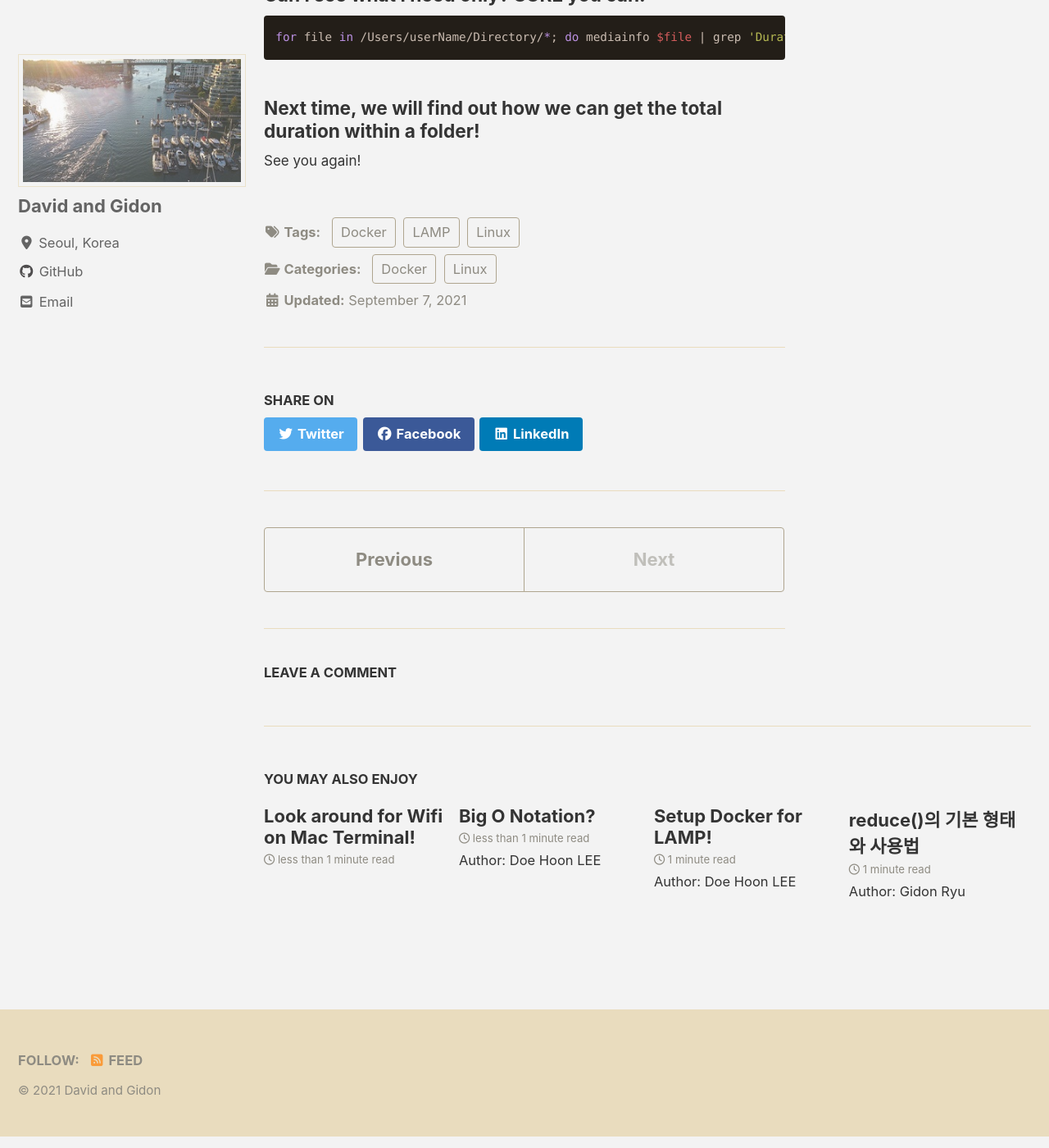
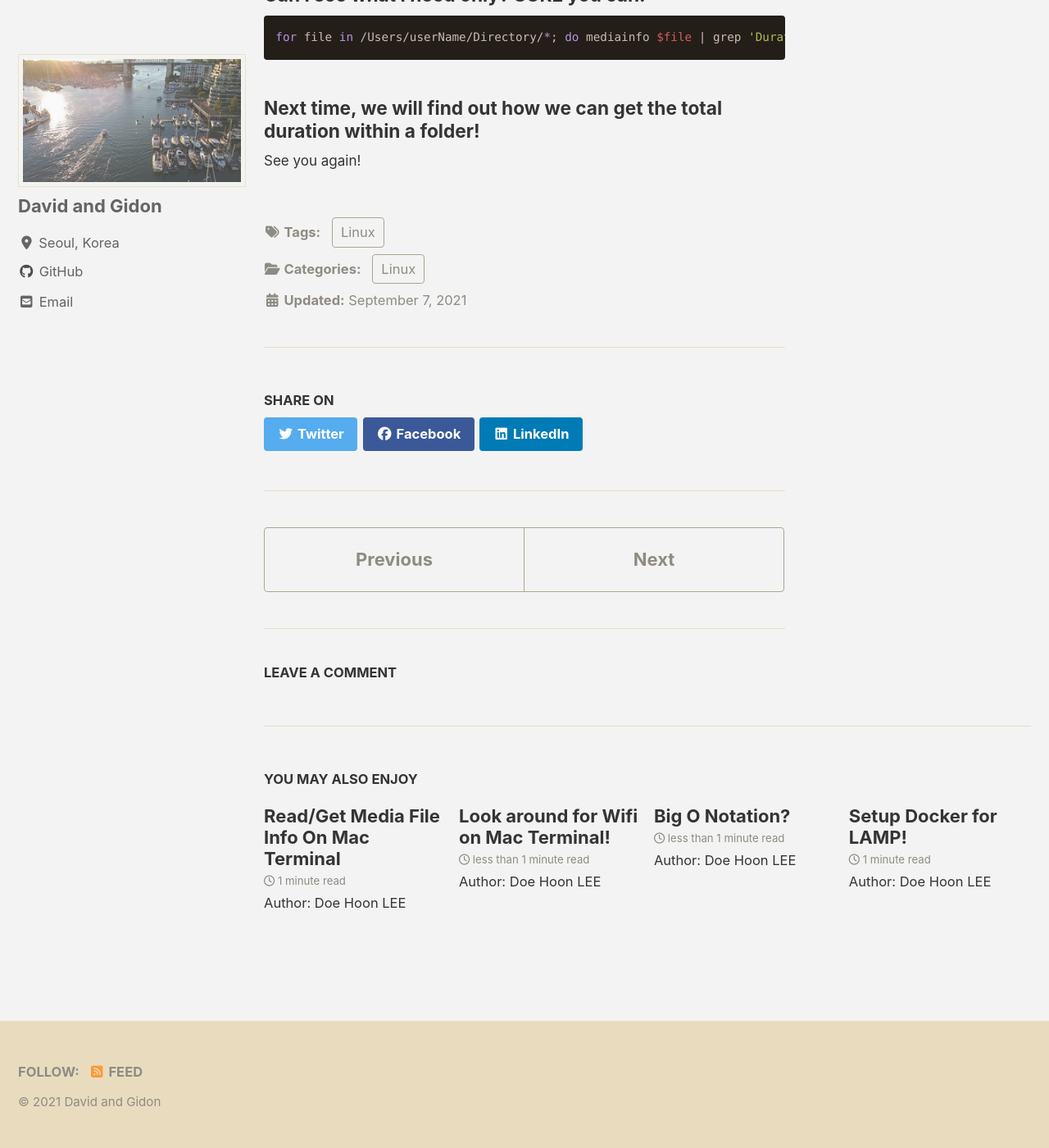
Before and after one commit to DOEHOONLEE/DGTechBlog, a Jekyll site: the page built from _posts/2021-09-07-How-To-Read-Meida-Files.md, in a window 1280 px wide and 1400 px high, scrolled down 1730 px. Shown: the whole window at 82% size. Built offline with Jekyll 4.4.1, drawn with Linux system fonts in a browser that asks for light colours; cached includes are drawn as plain includes; nearby versions of some CDN libraries; comment, search, counter and statistics services are not loaded; part of the change alters nothing that is shown.

```diff
--- a/_posts/2021-09-06-Wifi-Connection.md
+++ b/_posts/2021-09-06-Wifi-Connection.md
@@ -8,7 +8,7 @@ tags:
   - Linux
 ---
 
-<hr>
+> Author: Doe Hoon LEE
 
 #### Find and Connect wifi on MacBook terminal
 
--- a/_posts/2021-09-07-How-To-Read-Meida-Files.md
+++ b/_posts/2021-09-07-How-To-Read-Meida-Files.md
@@ -2,13 +2,10 @@
 title: "Read/Get Media File Info On Mac Terminal"
 
 categories:
-  - Docker
   - Linux
 
 tags:
   - Linux
-  - Docker
-  - LAMP
 ---
 
 > Author: Doe Hoon LEE
--- /dev/null
+++ b/_posts/2021-09-11-How-To-Open-Everything-on-Terminal.md
@@ -0,0 +1,71 @@
+---
+title: "Read/Get Media File Info On Mac Terminal"
+
+categories:
+  - Linux
+
+tags:
+  - Linux
+---
+
+> Author: Doe Hoon LEE
+
+##### How Do I Open Things with Mac Terminal?!
+
+Why do we need to do this?
+
+![open option]({{ site.url }}{{ site.baseurl }}/assets/img/post/openOption0.jpeg)
+
+Well, I was always so annoyed by tapping that tiny little arrow and open `Applications`.
+
+So let me introduce you to a simple and better way!!
+
+###### Well, let's find out together!
+
+[0] First, how do we open a folder??
+
+`open`
+
+Say again? YES, it is that simple~!
+
+You only have type in the path of the folder you would like to open.
+
+`open <path>`
+
+For example,
+
+`open /Documents/SampleFolder`
+
+[1] Secondly, how do we then open applications??
+
+Do we have to navigate to `Applications` folder?
+
+Well, luckily, if we type in `open -help` on the terminal,
+
+![open option]({{ site.url }}{{ site.baseurl }}/assets/img/post/openOption1.png)
+
+we are going to use the very first option introduced in here: `-a`.
+
+Try typing in `open -a terminal`.
+
+Yay! new terminal opened!
+
+[1-1] BUT to ensure that we know all the applications we have and to type in the terminal to open, let's see how we can check the list of applications.
+
+`cd / && cd Applications && ls`
+
+this will show the list of Applications you have installed.
+
+[2] Shall we try opening an application and see if it works well?
+
+`open -a Google Chrome`
+
+![open option]({{ site.url }}{{ site.baseurl }}/assets/img/post/openOption2.png)
+
+ooops!! What happened?!
+
+Well, there's a space in Application name.. hmm.. what do we do?
+
+`open -a 'Google Chrome'`
+
+YAY!!
```
Also changed, not shown: assets/img/post/openOption0.jpeg (added), assets/img/post/openOption1.png (added), assets/img/post/openOption2.png (added).
